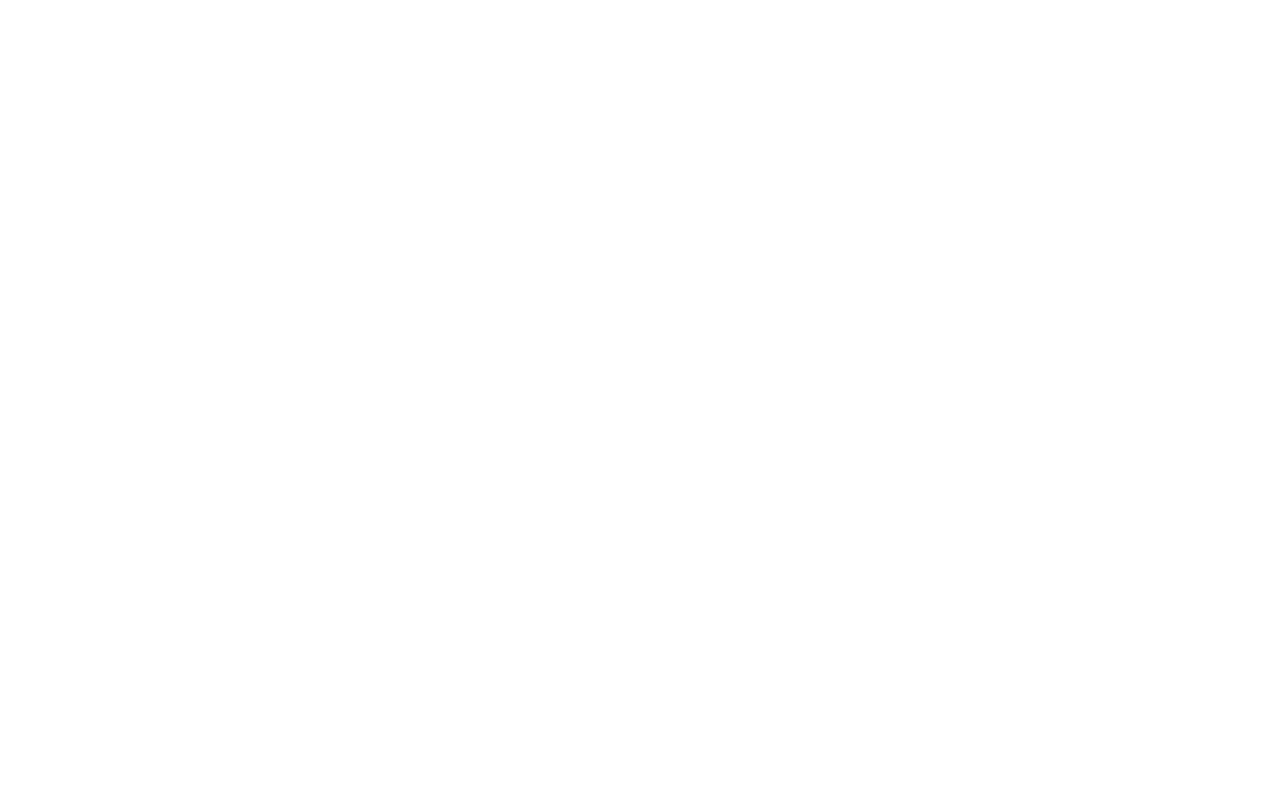
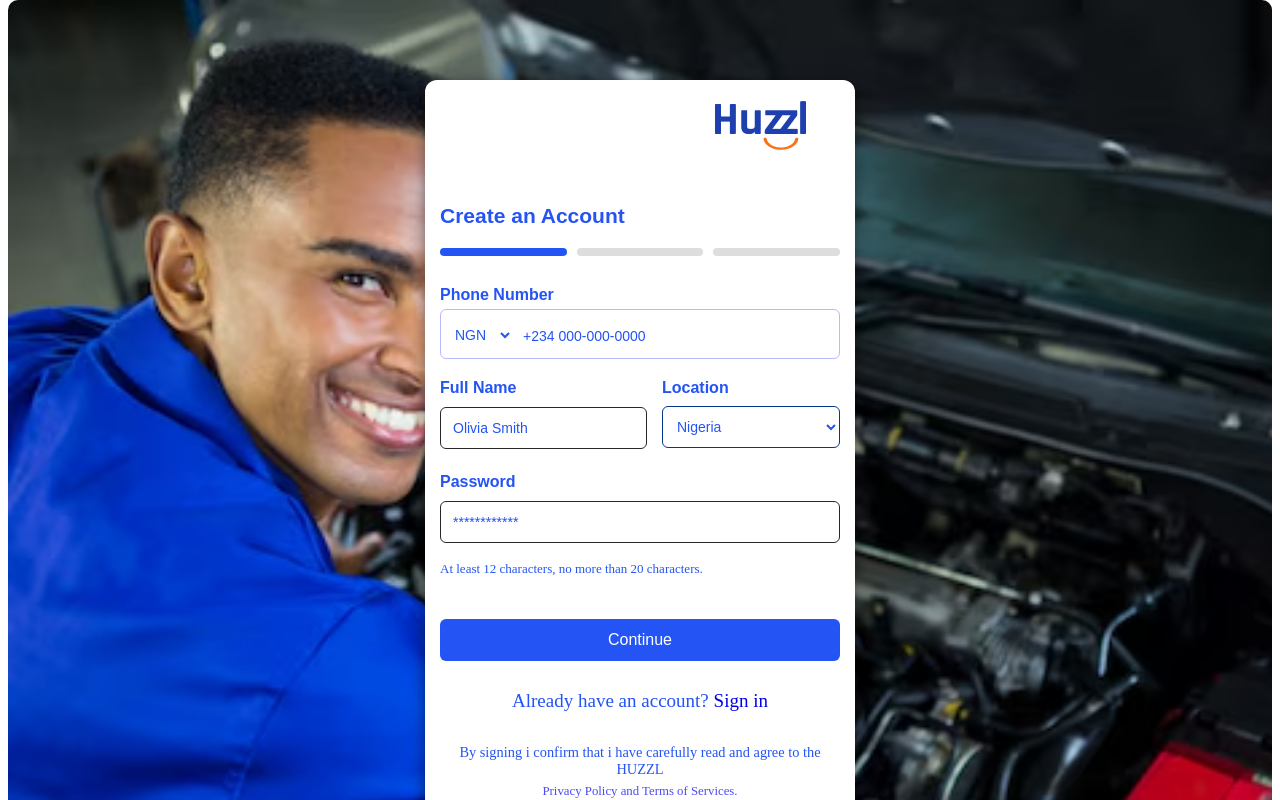
Before and after one commit to Gamdat/Huzzl-app, a React (Vite) app: page /create-account in a window 1280 px wide. Before the commit this address had no page. Shown: the top 800 px of the page. Built offline with nearby package versions, Linux system fonts and the light colour scheme.

Commit message:
added vercel.json

```diff
--- a/src/Components/SignIn.tsx
+++ b/src/Components/SignIn.tsx
@@ -84,7 +84,7 @@
         </form>
 
         <p className="signup-text">
-          Don't have an account?<Link to="/createAccount">Sign Up</Link>
+          Don't have an account?<Link to="/create-account">Sign Up</Link>
         </p>
       </div>
     </div>
--- a/src/main.tsx
+++ b/src/main.tsx
@@ -1,38 +1,23 @@
 import React from "react";
-
 import ReactDOM from "react-dom/client";
-
 import { BrowserRouter, Routes, Route } from "react-router-dom";
-
 import App from "./App";
-
 import SignIn from "./Components/SignIn";
+import CreateAccount from "./Components/CreateAccount";
 
 
 ReactDOM.createRoot(document.getElementById("root") as HTMLElement).render(
-
   <React.StrictMode>
-
     <BrowserRouter>
-
       <Routes>
-
-        {/* Signup flow stays inside App */}
-
-        <Route path="/signup" element={<App />} />
+        <Route path="/create-account" element={<CreateAccount />} />
 
         {/* Login page route */}
-
         <Route path="/signin" element={<SignIn />} />
 
-        {/* Optional: redirect / to signup */}
-
+        {/* redirect  to signup */}
         <Route path="/" element={<App />} />
-
       </Routes>
-
     </BrowserRouter>
-
   </React.StrictMode>
-
 );
```
Also changed, not shown: src/vercel.json (added).
